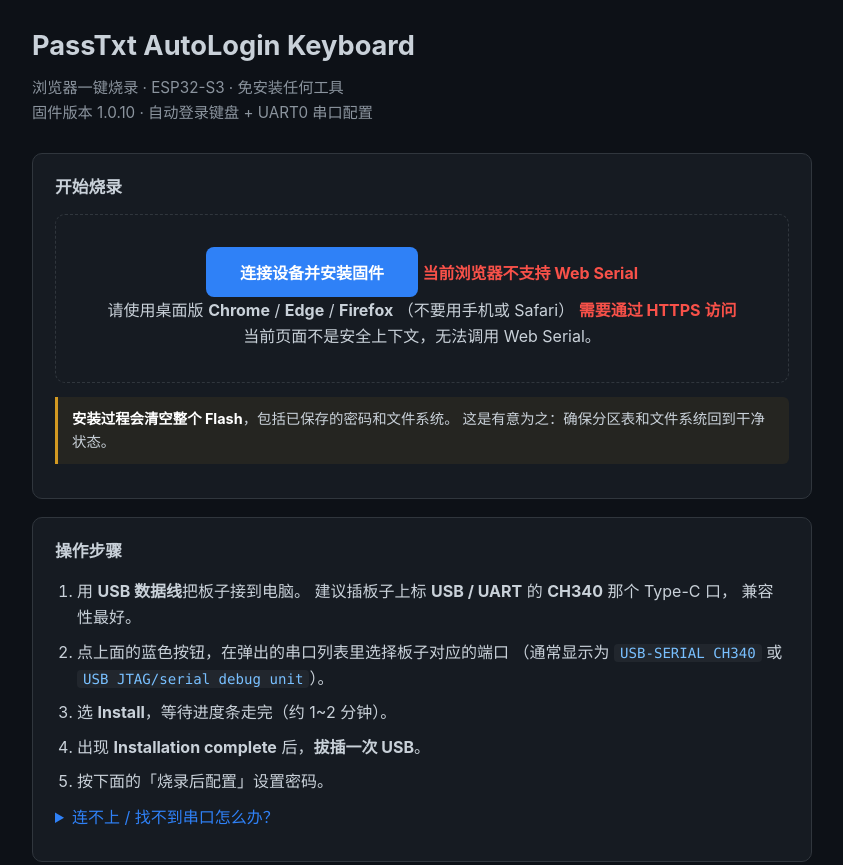
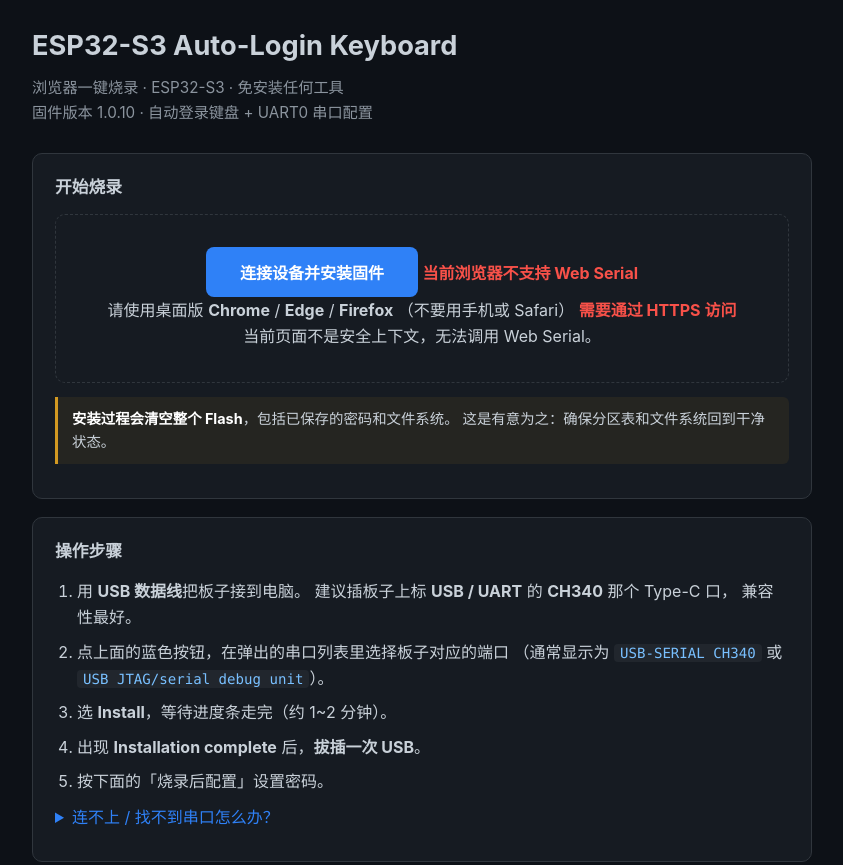
Before and after one commit to L-web666/esp32s3_usb_autologin, a plain HTML site: page docs/index.html in a window 1280 px wide. Shown: the top 865 px of the page, without its empty margins (218-1061 px from the left). Drawn offline with Linux system fonts and the light colour scheme.

Commit message:
fix(pages): rename installer prompt from PassTxt to project name
The ESP Web Tools install dialog takes its title straight from the
manifest 'name' field, which still read 'PassTxt AutoLogin Keyboard'.
Rename it to 'ESP32-S3 Auto-Login Keyboard' and update the page title and
h1 to match. The attribution in the footer is intentionally kept.

```diff
--- a/docs/index.html
+++ b/docs/index.html
@@ -3,7 +3,7 @@
 <head>
   <meta charset="UTF-8">
   <meta name="viewport" content="width=device-width, initial-scale=1.0">
-  <title>PassTxt AutoLogin — 浏览器烧录</title>
+  <title>ESP32-S3 Auto-Login Keyboard — 浏览器烧录</title>
   <style>
     :root {
       --bg: #0d1117;
@@ -113,7 +113,7 @@
 <body>
 <div class="wrap">
 
-  <h1>PassTxt AutoLogin Keyboard</h1>
+  <h1>ESP32-S3 Auto-Login Keyboard</h1>
   <p class="sub">
     浏览器一键烧录 · ESP32-S3 · 免安装任何工具
     <br>固件版本 1.0.10 · 自动登录键盘 + UART0 串口配置
```
Also changed, not shown: docs/manifest.json.
